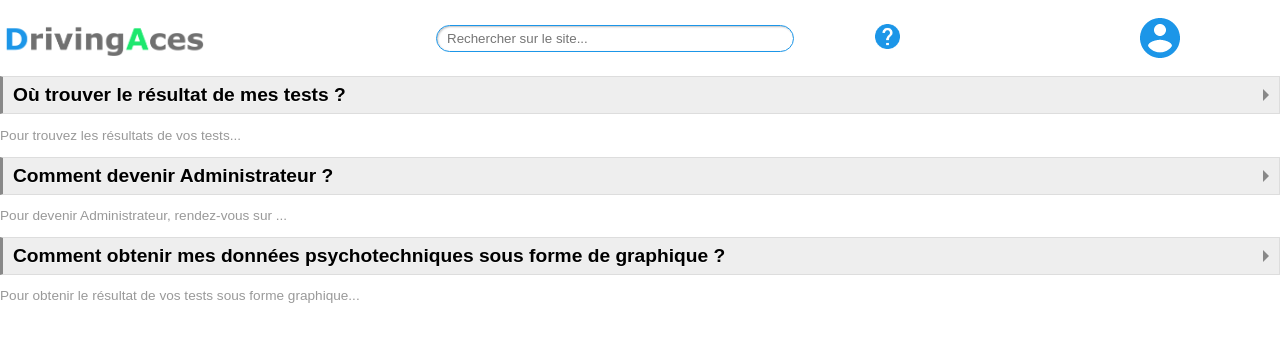
After one commit to ossoua/APP, a PHP site: page /view/FAQ.html in a window 1280 px wide. The commit adds this page. Shown: the top 342 px of the page. Run offline with PHP 8.4, Linux system fonts and the light colour scheme.

Commit message:
creation FAQ

```diff
--- a/php/www/view/Admin.html
+++ b/php/www/view/Admin.html
@@ -25,7 +25,6 @@
         <img src="img/account.png" alt="profil">
       </div>
 
-
       </div>
     </header>
   </body>
--- /dev/null
+++ b/php/www/view/FAQ.html
@@ -0,0 +1,51 @@
+<!DOCTYPE html>
+<html lang="fr" dir="ltr">
+  <head>
+    <meta charset="utf-8">
+    <title>FAQ</title>
+    <link rel="stylesheet" href="stylesheets/style_FAQ.css">
+    <link rel="stylesheet" href="stylesheets/style_header.css">
+
+  </head>
+  <body>
+    <header>
+      <div id="logo" >
+        <img src="img/DrivingAces.png" alt="DrivingAces" width="200">
+      </div>
+
+      <div id="searchbar">
+        <input type="search" placeholder="Rechercher sur le site..."/>
+      </div>
+
+      <div id="help">
+        <a href="FAQ.html"><img src="img/help.png" alt="help" width="25px" title="Besoin d'aide ? FAQ"></a>
+      </div>
+
+      <div id=profil>
+        <img src="img/account.png" alt="profil">
+      </div>
+
+      </div>
+    </header>
+
+    <section class="faq-section">
+      <input type="checkbox" id="q1">
+      <label for="q1">Où trouver le résultat de mes tests ?</label>
+      <p>Pour trouvez les résultats de vos tests... </br></p>
+      <p class="rep"><strong>... connectez-vous sur le site ne Navajo et rendez-vous sur l'espace client en haut à droite !</strong></p>
+    </section>
+    <section class="faq-section">
+      <input type="checkbox" id="q2">
+      <label for="q2">Comment devenir Administrateur ? </label>
+      <p>Pour devenir Administrateur, rendez-vous sur ... </br></p>
+      <p class="rep"><strong>...Espace client puis Profil. Un lien apparapitra pour faire votre demande Administrateur</strong></p>
+    </section>
+    <section class="faq-section">
+      <input type="checkbox" id="q3">
+      <label for="q3">Comment obtenir mes données psychotechniques sous forme de graphique ?</label>
+      <p>Pour obtenir le résultat de vos tests sous forme graphique... </br></p>
+      <p class="rep"><strong>... Rendez-vous sur votre Espace client et cliquer sur le panneau déroulant !</strong></p>
+    </section>
+
+  </body>
+</html>
--- /dev/null
+++ b/php/www/view/stylesheets/style_FAQ.css
@@ -0,0 +1,106 @@
+#logo
+{
+  padding-bottom:20px;
+  margin: 20px 0 0 0px;
+}
+
+input[type =search]{
+  padding: 5px 10px 5px 10px;
+  border:1px solid #1C96E8;
+  border-radius:100px;
+  width:180%;
+  box-shadow:1px 1px 2px #C0C0C0 inset;
+  margin:0;
+  outline:none;
+}
+
+#profil
+{
+  margin-right: 12px;
+}
+
+/* Espacement entre les questions */
+.faq-section{
+        margin: auto;
+}
+
+/* Masquer les checkbox et les paragraphes */
+.faq-section input,
+.faq-section p{
+        display: none;
+}
+
+/* Montrer uniquement les débuts de réponses */
+.faq-section label+p{
+        display: block;
+        color: #999;
+        font-size: .85em;
+        transition: all .15s ease-out;
+        /* Couper le texte */
+        text-overflow: ellipsis;
+        white-space: nowrap;
+        overflow: hidden;
+}
+
+/* Si le checkbox est coché, montrer tous les paragraphes */
+.faq-section input[type=checkbox]:checked~p.rep {
+        display: block;
+        color: #0cad69;
+        font-size: 1em;
+        /* Restaurer le texte entier */
+        text-overflow: clip;
+        white-space: normal;
+        overflow: visible;
+}
+
+/* Style des label */
+.faq-section label{
+        font-size: 1.2em;
+        cursor: pointer;
+        background: #eee;
+        display: block;
+        position: relative;
+        padding: 7px 10px;
+        font-weight: bold;
+        border: 1px solid #ddd;
+        border-left: 3px solid #888;
+        text-shadow: 0 1px 0 rgba(255,255,255,.5);
+        transition: all .15s ease-out;
+}
+
+/* Éviter de sélectionner le texte en cliquant plusieurs fois */
+.faq-section label::selection{
+        background: none;
+}
+
+.faq-section label:hover{
+        background: #f5f5f5;
+}
+
+/* Style du label si le checkbox est coché */
+.faq-section input[type=checkbox]:checked~label{
+        border-color: #00A6EB;
+        background: #c0e0ed;
+        background-image: linear-gradient(to bottom, #fff, #c0e0ed);
+        box-shadow: 0 0 1px rgba(0,0,0,.4);
+}
+
+
+/* Flèche du label par défaut */
+.faq-section label::before{
+        content: '';
+        position: absolute;
+        right: 4px;
+        top: 50%;
+        margin-top: -6px;
+        border: 6px solid transparent;
+        border-left-color: inherit;
+}
+
+/* Flèche du label sélectionné */
+.faq-section input[type=checkbox]:checked~label::before{
+        border: 6px solid transparent;
+        border-top-color: inherit;
+        margin-top: -3px;
+        right: 10px;
+}
--- a/php/www/view/stylesheets/style_header.css
+++ b/php/www/view/stylesheets/style_header.css
@@ -29,7 +29,7 @@ nav ul{
 }
 
 header{
-  position: absolute;
+
   width: 100%;
   left: 0;
   right: 0;
```
